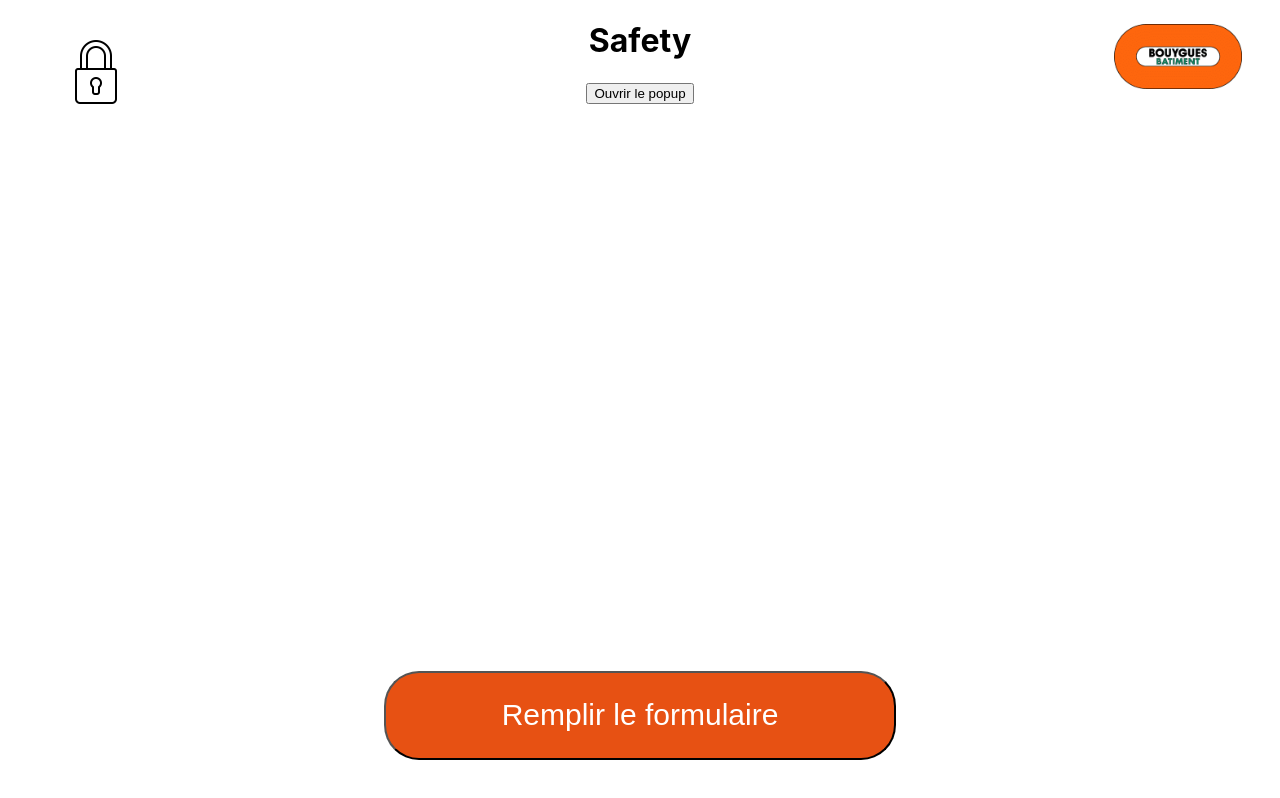
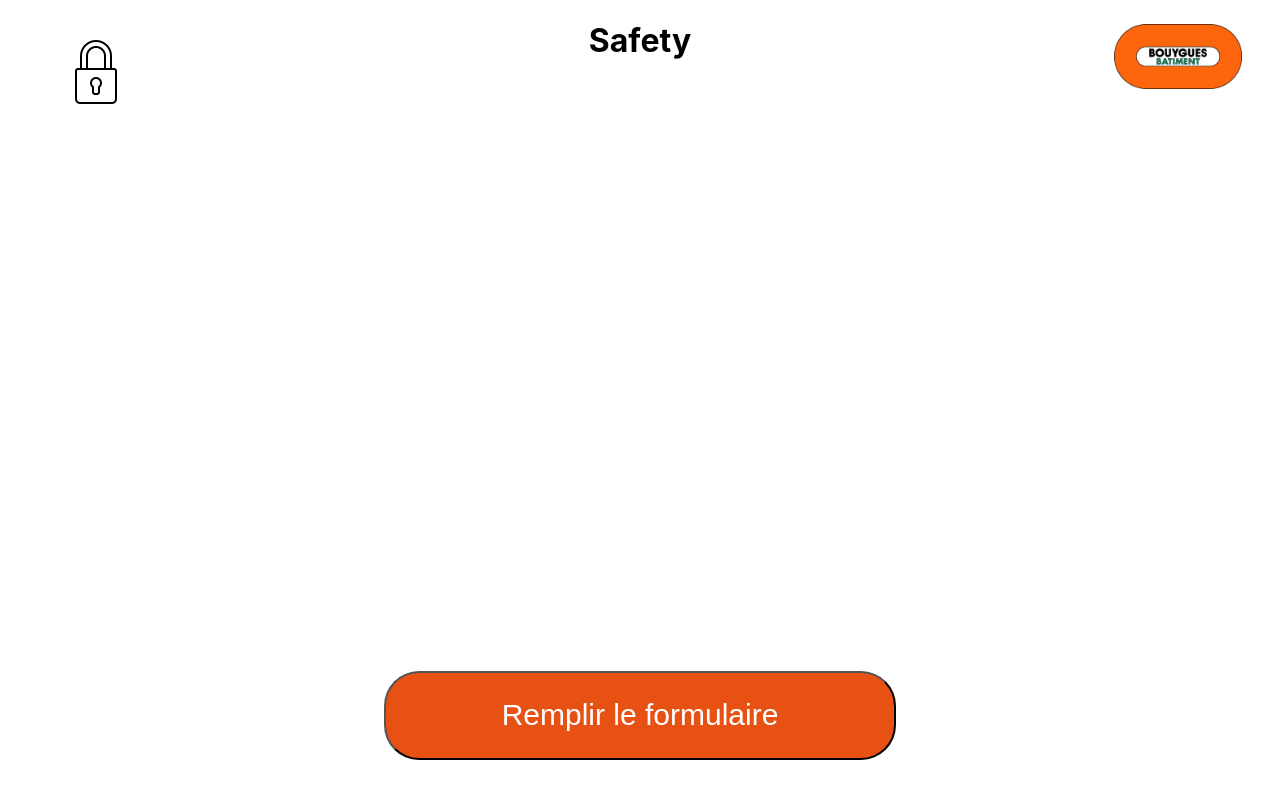
Before and after one commit to EnzoRosier/PROJET-YES-BOUYGUES, a React (Create React App) app in the folder front/: page / in a window 1280 px wide. Built offline with nearby package versions, Linux system fonts and the light colour scheme.

Commit message:
Page d'accueil terminée

```diff
--- a/front/src/App.tsx
+++ b/front/src/App.tsx
@@ -15,18 +15,23 @@ function App() {
     <div className="App">
       <Routes>
         <Route path="/" element={<Accueil />} />
+        {/* Ajouter ici les autres routes comme /formulaire, /login, etc. */}
+
       </Routes>
-      <div>
+
+
+      {/* <div>   Exemple d'utilisation du popup commentaire
       {!visible && (
       <button onClick={() => setVisible(true)}>
         Ouvrir le popup
       </button>
       )}
 
+
       {visible && (
         <PopupCommentaire onClose = {() => setVisible(false)} setCommentaire={setCommentaire} commentaire={commentaire}/>
       )}
-    </div>
+    </div> */}
 
 
     </div>
```
